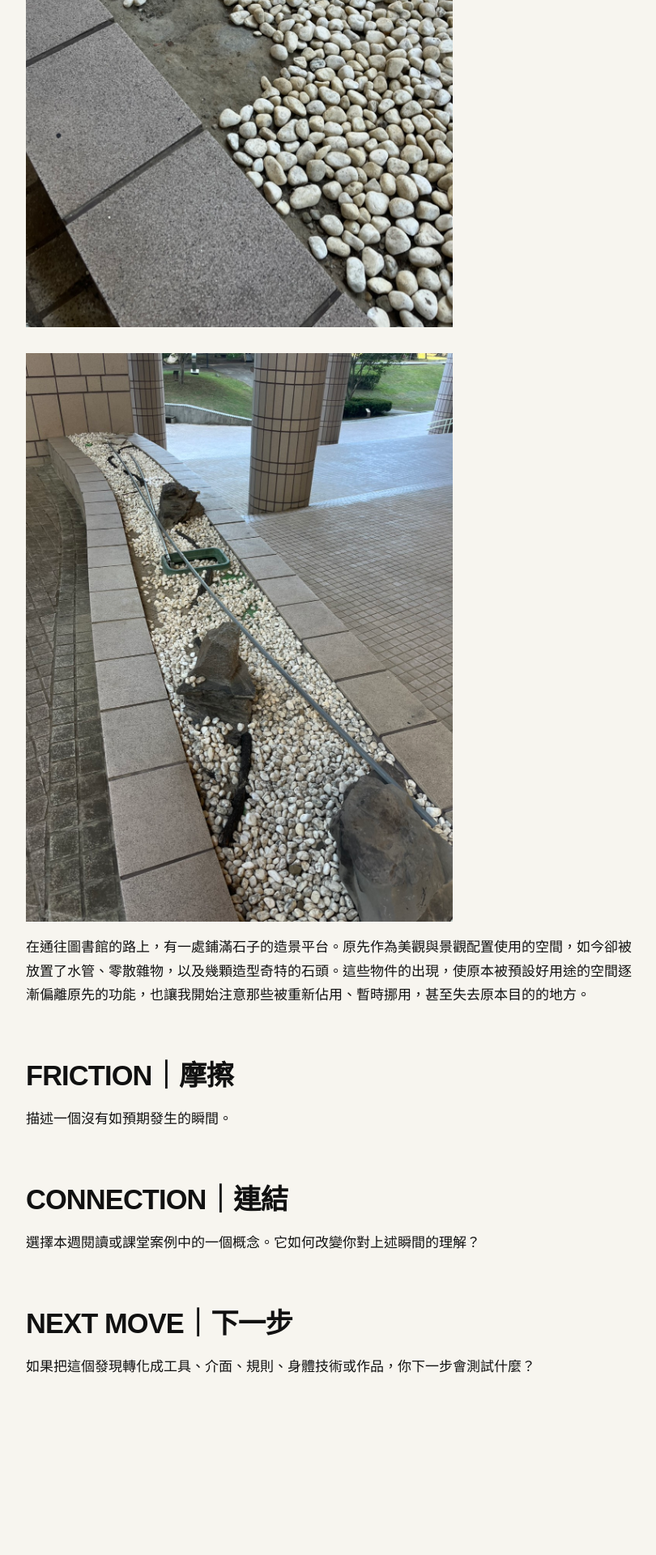
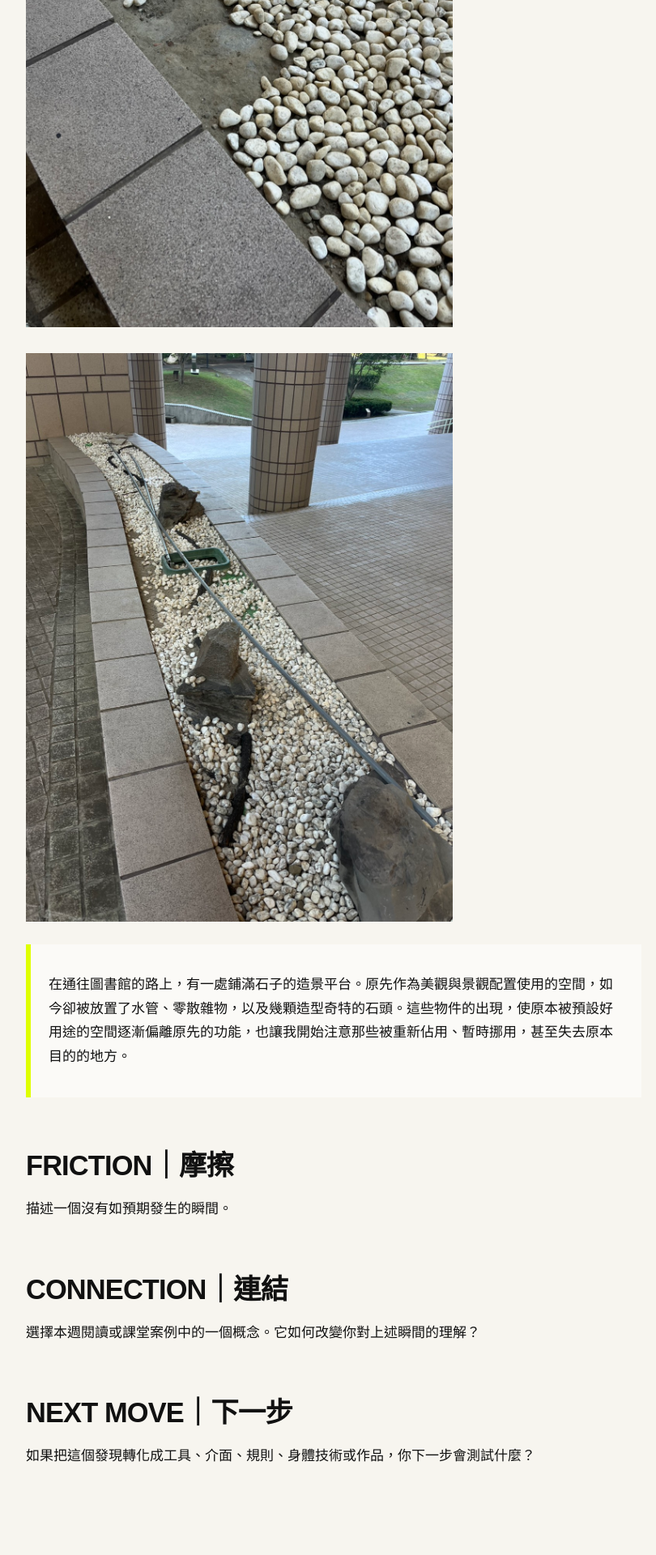
Before and after one commit to yenchichen1998/fieldworkarchive, a Jekyll site: the page built from weeks/week-02.md, in a window 1280 px wide. Shown: the part 910-2830 px from the top of the page at 81% size, without its empty margins (48-858 px from the left). Built offline with Jekyll 4.4.1, drawn with Linux system fonts in a browser that asks for light colours; before the commit the page ends 2719 px from its top, so only the background shows below that.

```diff
--- a/weeks/week-02.md
+++ b/weeks/week-02.md
@@ -13,8 +13,7 @@ permalink: /weeks/week-02/
 ## TRACE｜痕跡
  ![偏離原預設用途的物品或空間]({{ '/assets/images/w02-01.jpg' | relative_url }})
  ![偏離原預設用途的物品或空間]({{ '/assets/images/w02-02.jpg' | relative_url }})
-
-在通往圖書館的路上，有一處鋪滿石子的造景平台。原先作為美觀與景觀配置使用的空間，如今卻被放置了水管、零散雜物，以及幾顆造型奇特的石頭。這些物件的出現，使原本被預設好用途的空間逐漸偏離原先的功能，也讓我開始注意那些被重新佔用、暫時挪用，甚至失去原本目的的地方。
+> 在通往圖書館的路上，有一處鋪滿石子的造景平台。原先作為美觀與景觀配置使用的空間，如今卻被放置了水管、零散雜物，以及幾顆造型奇特的石頭。這些物件的出現，使原本被預設好用途的空間逐漸偏離原先的功能，也讓我開始注意那些被重新佔用、暫時挪用，甚至失去原本目的的地方。
 
 ## FRICTION｜摩擦
 
```
